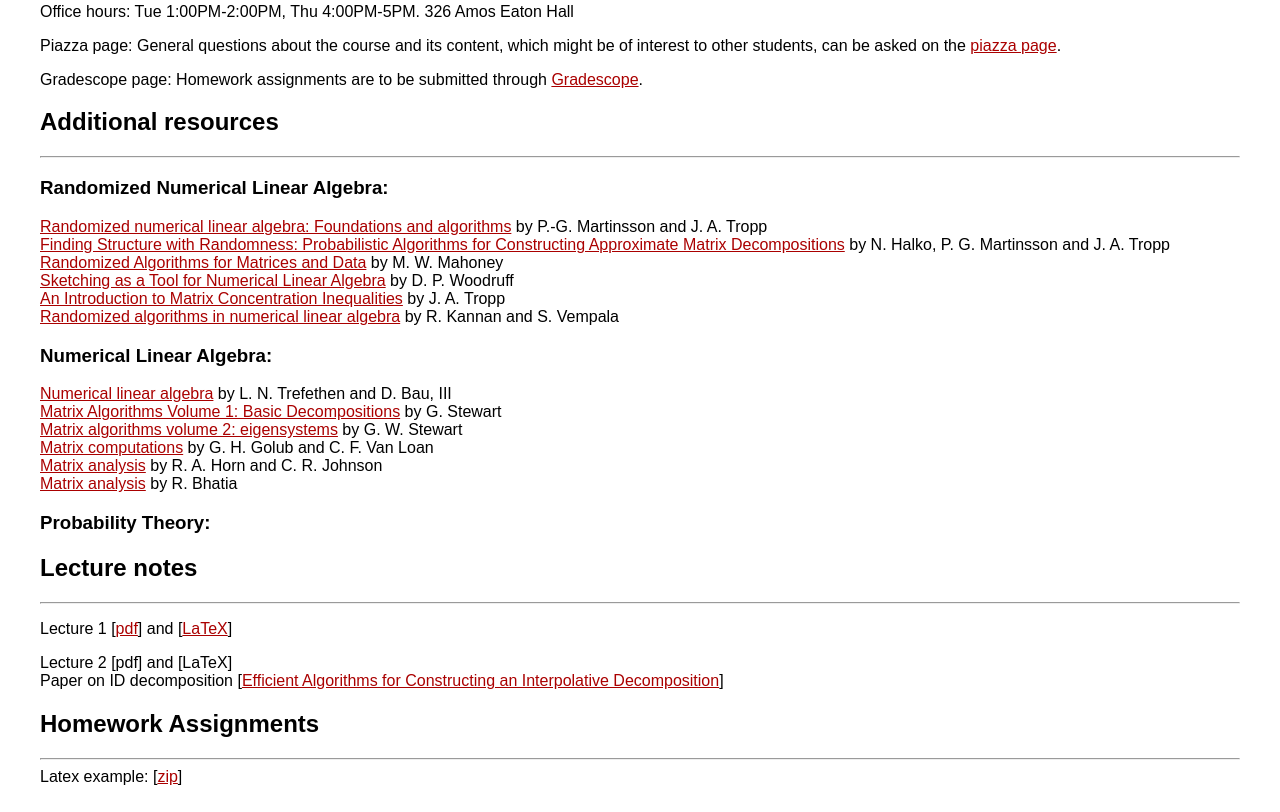
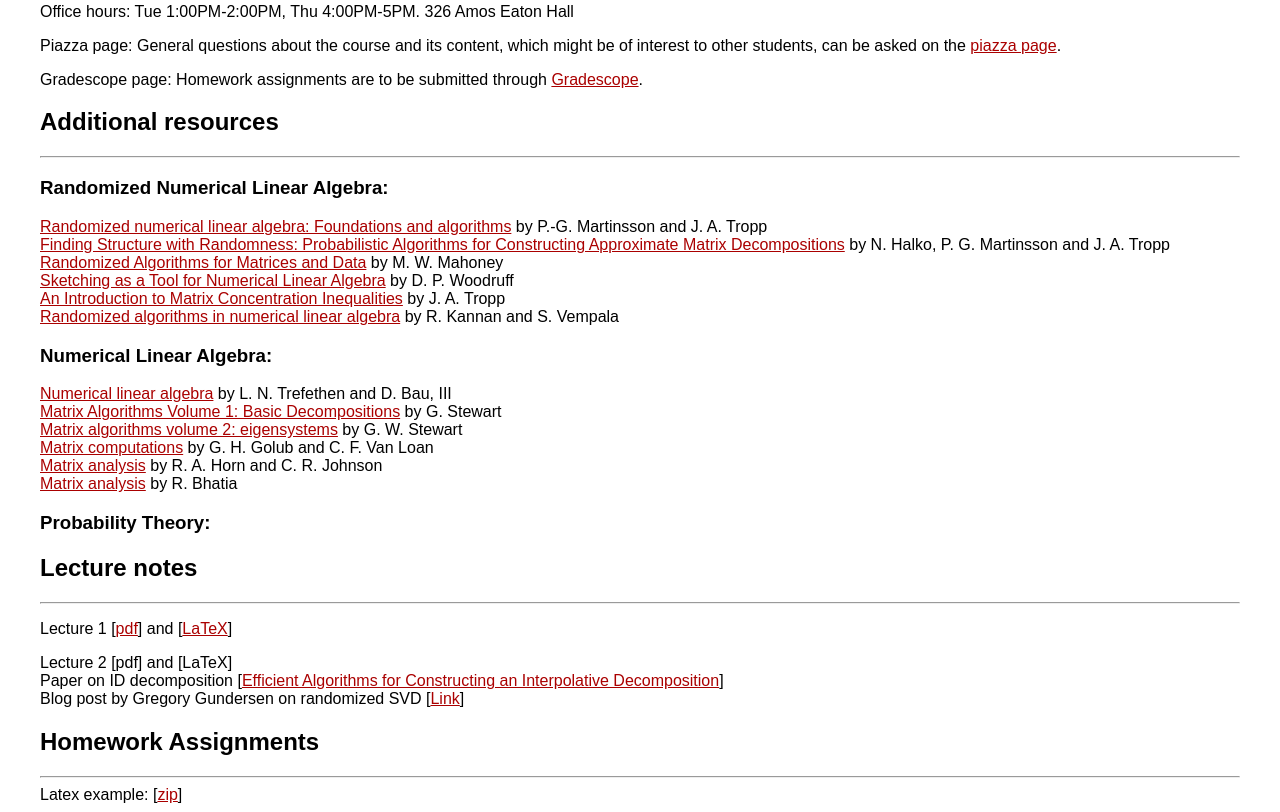
Before and after one commit to FabianFaulstich/MATH6950_2024, a plain HTML site: page index.html in a window 1280 px wide. Shown: the part 435-1247 px from the top of the page. Drawn offline with Linux system fonts and the light colour scheme.

Commit message:
added lec 2 skeleton

```diff
--- a/index.html
+++ b/index.html
@@ -158,6 +158,10 @@ by R. Bhatia<br>
 <br>
 Paper on ID decomposition
 [<a href="https://arxiv.org/abs/2105.07076" style="color: rgb(170, 0, 0)" target="_blank">Efficient Algorithms for Constructing an Interpolative Decomposition</a>]
+<br>
+
+Blog post by Gregory Gundersen on randomized SVD
+[<a href="https://gregorygundersen.com/blog/2019/01/17/randomized-svd/" style="color: rgb(170, 0, 0)" target="_blank">Link</a>]
 </p>
 
 <h2>Homework Assignments</h2>
```
